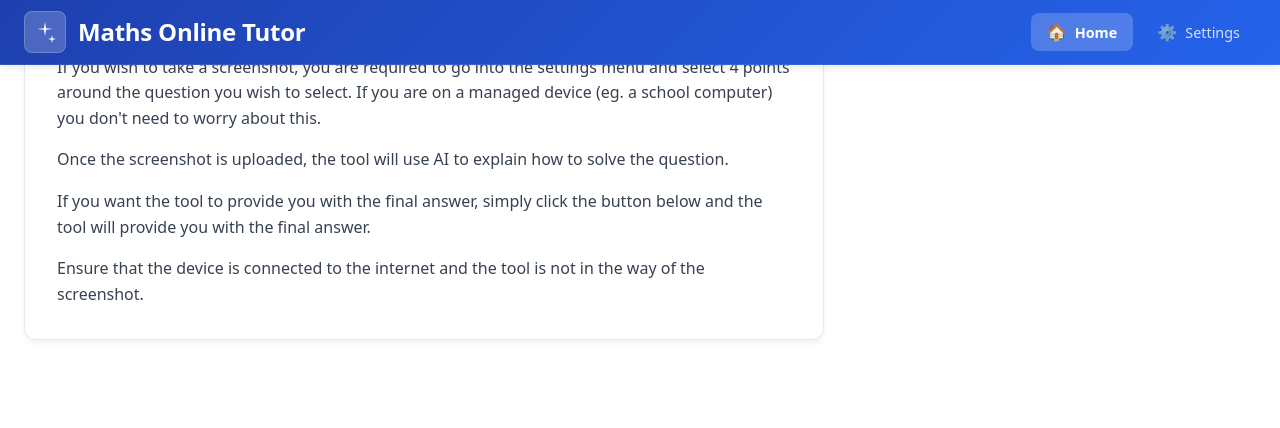
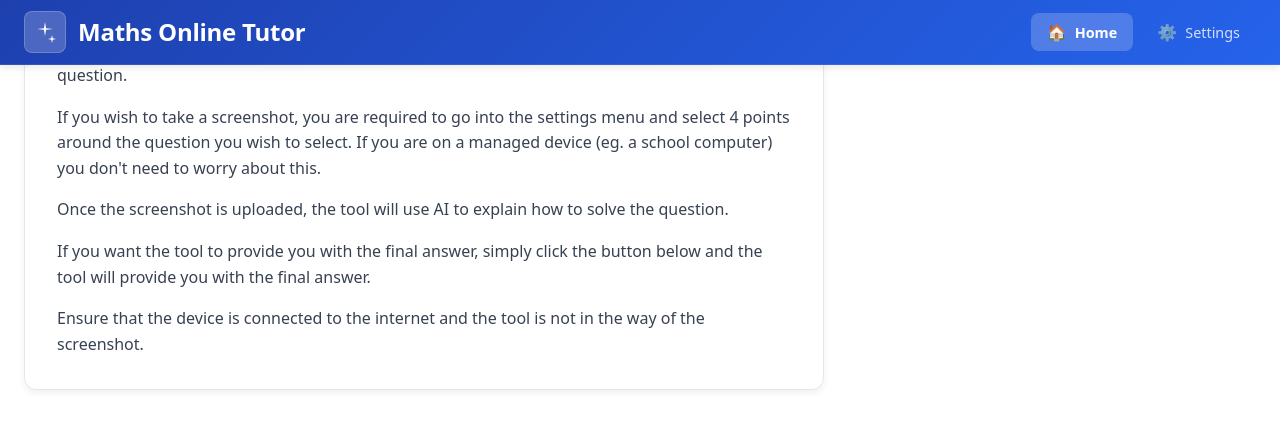
Before and after one commit to connorakey/maths-online-assistant, a React (Vite) app in the folder frontend/maths-online-app/: page / in a window 1280 px wide. Shown: the top 428 px of the page. Built offline with nearby package versions, Linux system fonts and the light colour scheme.

Commit message:
fix(styles): update margin-top in Explaination.css from -550px to -500px

```diff
--- a/frontend/maths-online-app/src/components/Explaination.css
+++ b/frontend/maths-online-app/src/components/Explaination.css
@@ -1,6 +1,6 @@
 /* Explanation Component Styles */
 .explanation-container {
-  margin-top: -550px;
+  margin-top: -500px;
   padding: 0 24px;
   max-width: 800px;
   margin-left: auto;
```
